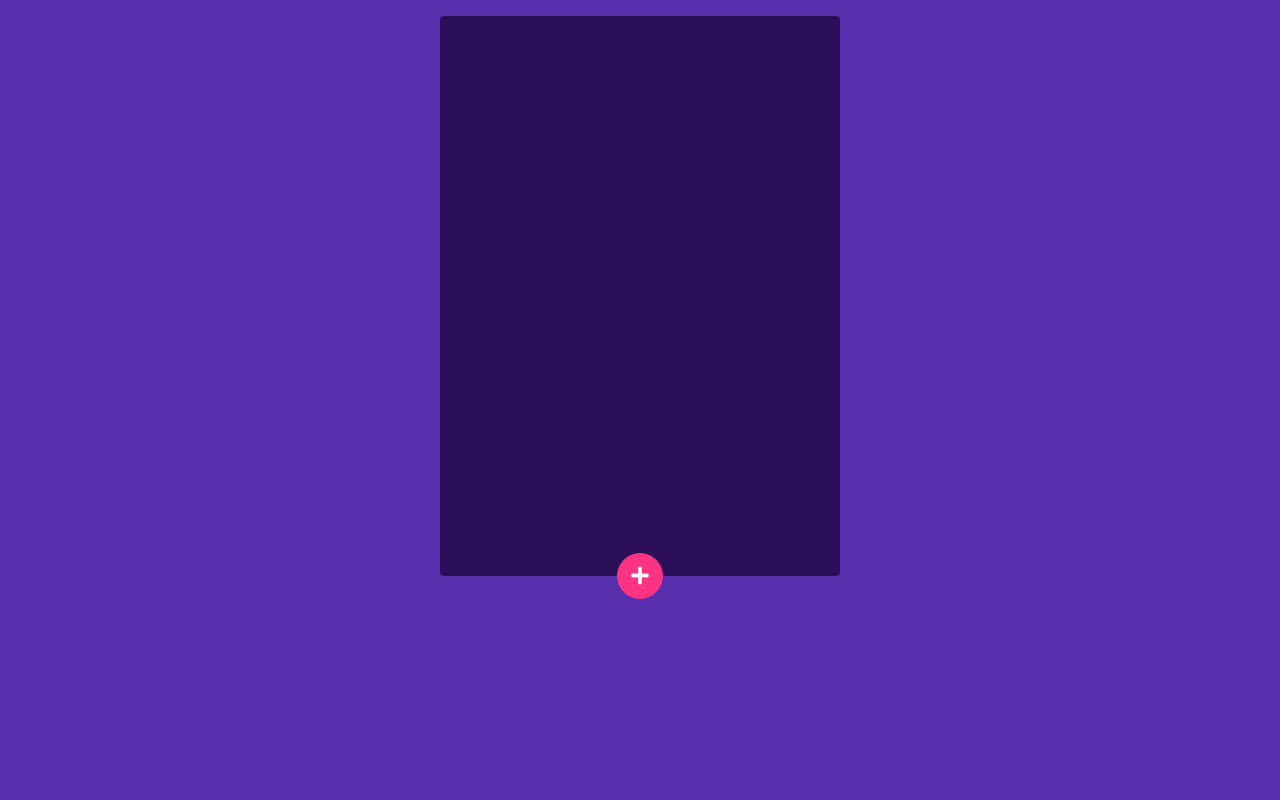
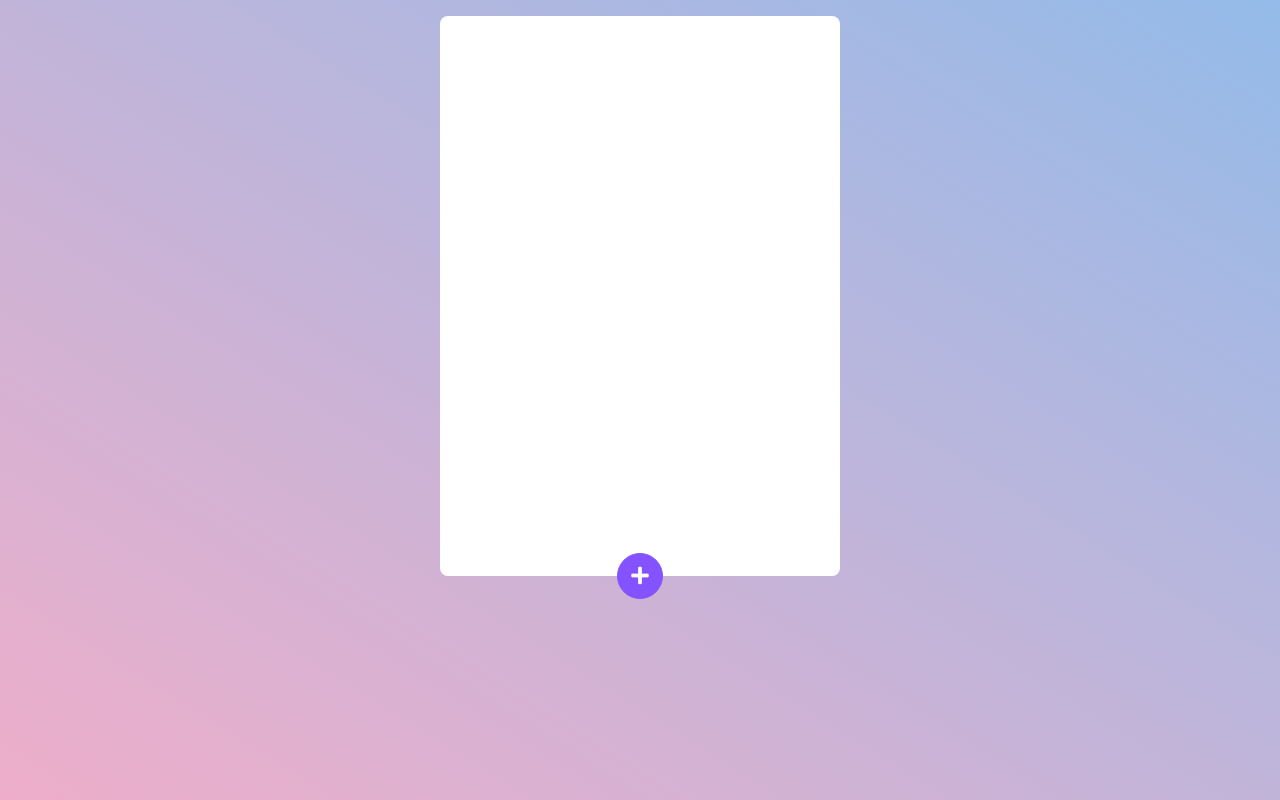
Before and after one commit to arynazaiko/reactToDoList, a React (Create React App) app: page / in a window 1280 px wide. Built offline with nearby package versions, Linux system fonts and the light colour scheme.

Commit message:
design fixes, add axios

```diff
--- a/package.json
+++ b/package.json
@@ -5,6 +5,7 @@
   "dependencies": {
     "@fortawesome/fontawesome-free": "^5.12.1",
     "antd": "^3.24.2",
+    "axios": "^0.19.2",
     "classnames": "^2.2.6",
     "node-sass": "^4.12.0",
     "prop-types": "^15.7.2",
--- a/src/components/CommonModal/styles.scss
+++ b/src/components/CommonModal/styles.scss
@@ -8,6 +8,7 @@
   align-items: center;
   width: 100%;
   height: 100%;
+  border-radius: 8px;
   z-index: 1000;
-  background-color: rgba(27, 27, 27, 0.5);
+  background: linear-gradient( rgba(42, 11, 85, 0.8), rgba(141, 84, 219, 0.5));
 }
--- a/src/components/ListGroup/ListItem/index.jsx
+++ b/src/components/ListGroup/ListItem/index.jsx
@@ -1,12 +1,16 @@
-import React from "react";
+import React, { useState } from "react";
 import PropTypes from "prop-types";
 import classnames from "classnames";
 
 import "./styles.scss";
 
 const ListItem = ({ onComplete, onEdit, onDelete, task, onOpenTaskModal }) => {
+  const [completeTask, setCompleteTask] = useState(false);
+
   const handleComplete = () => {
     onComplete(task.id);
+
+    setCompleteTask(true);
   };
 
   const handleEdit = () => {
@@ -19,16 +23,16 @@ const ListItem = ({ onComplete, onEdit, onDelete, task, onOpenTaskModal }) => {
 
   const handleTaskClick = () => {
     onOpenTaskModal(task.id);
-  }
+  };
 
   const classNames = classnames("task-container", {
-    "list-group-item-done": task.isCompleted
+    "list-group-item-done": task.isCompleted,
   });
 
   return (
     <li className="list-group-item">
       <button type="button" className="btn" onClick={handleComplete}>
-        <i className="fas fa-check"></i>
+        {completeTask && <i className="fas fa-check"></i>}
       </button>
       <div className={classNames} onClick={handleTaskClick}>
         <div className="task-info">
@@ -56,8 +60,8 @@ ListItem.propTypes = {
     name: PropTypes.string.isRequired,
     description: PropTypes.string,
     isCompleted: PropTypes.bool.isRequired,
-    id: PropTypes.number.isRequired
-  }).isRequired
+    id: PropTypes.number.isRequired,
+  }).isRequired,
 };
 
 export default ListItem;
--- a/src/components/ListGroup/ListItem/styles.scss
+++ b/src/components/ListGroup/ListItem/styles.scss
@@ -8,17 +8,17 @@
 }
 
 .btn {
-  padding: 4px 8px;
-  border: 1px solid #F3F3F3;
+  width: 24px;
+  height: 24px;
+  border: 2px solid #F3F3F3;
   border-radius: 4px;
-  background-color: #F3F3F3;
-  color: #292929;
+  font-size: 14px;
+  color: #8453FF;
+  background-color: #ffffff;
+  outline: none;
 
   &:hover {
     cursor: pointer;
-    color: #F3F3F3;
-    background-color: #FFB402;
-    border: 1px solid #FFB402;
   }
 }
 
@@ -26,10 +26,9 @@
   display: flex;
   justify-content: space-between;
   align-items: center;
-  width: 80%;
-  padding: 6px 12px;
+  width: 90%;
+  padding: 6px 6px;
   border-radius: 6px;
-  background-color: #F3F3F3;
 
   &:hover {
     cursor: pointer;
@@ -37,14 +36,13 @@
 }
 
 .list-group-item-done {
+  color: #C9C9C9;
   text-decoration: line-through;
-  background-color: #FFB402;
 }
 
 .task-name {
   font-size: 16px;
   font-weight: 500;
-  color: #292929;
 }
 
 .btn-group {
--- a/src/components/styles.scss
+++ b/src/components/styles.scss
@@ -5,8 +5,8 @@
   margin: 0 auto;
   margin-top: 16px;
   padding: 16px;
-  border-radius: 4px;
-  background: #2b0f58;
+  border-radius: 8px;
+  background: #ffffff;
 }
 
 .btn-add-task {
@@ -18,12 +18,12 @@
   width: 46px;
   height: 46px;
   font-size: 20px;
-  border: 1px solid #FF3384;
+  border: 1px solid #8453FF;
   border-radius: 50%;
   color: #ffffff;
-  background: #FF3384;
+  background: #8453FF;
+  z-index: 1000000000;
   text-transform: uppercase;
-  transition: background-color .25s ease-out;
   outline: none;
 
   &:hover {
--- a/src/index.css
+++ b/src/index.css
@@ -2,6 +2,10 @@
   margin: 0;
   padding: 0;
   box-sizing: border-box;
+}
+
+html {
+  height: 100%;
 }
 
 body {
@@ -11,7 +15,7 @@ body {
     sans-serif;
   -webkit-font-smoothing: antialiased;
   -moz-osx-font-smoothing: grayscale;
-  background: #572eac;
+  background: linear-gradient(to top right, rgba(238,174,202,1) 0%, rgba(148,187,233,1) 100%);
 }
 
 code {
```
Also changed, not shown: 1 other file (tests, documents, lock files or other folders).
